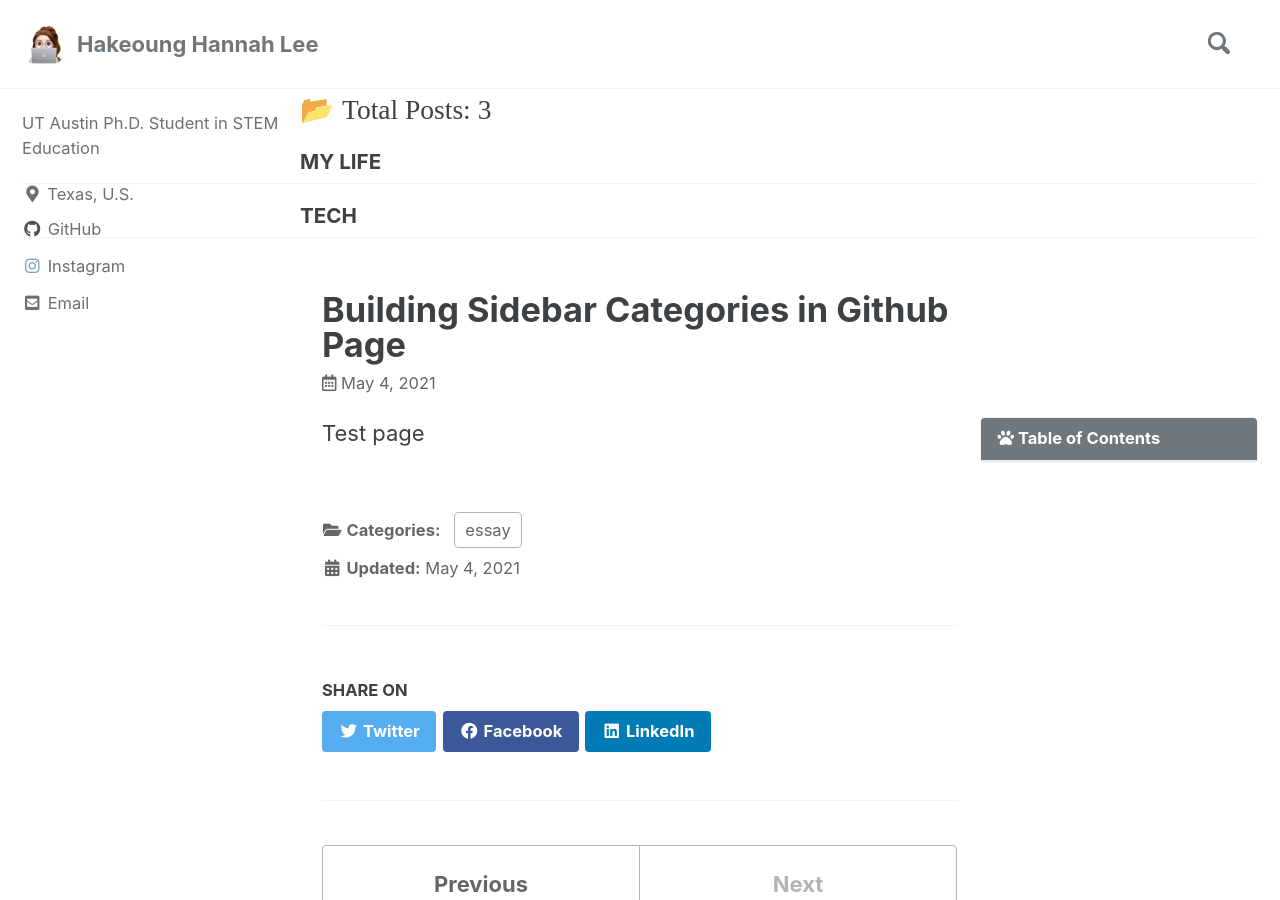
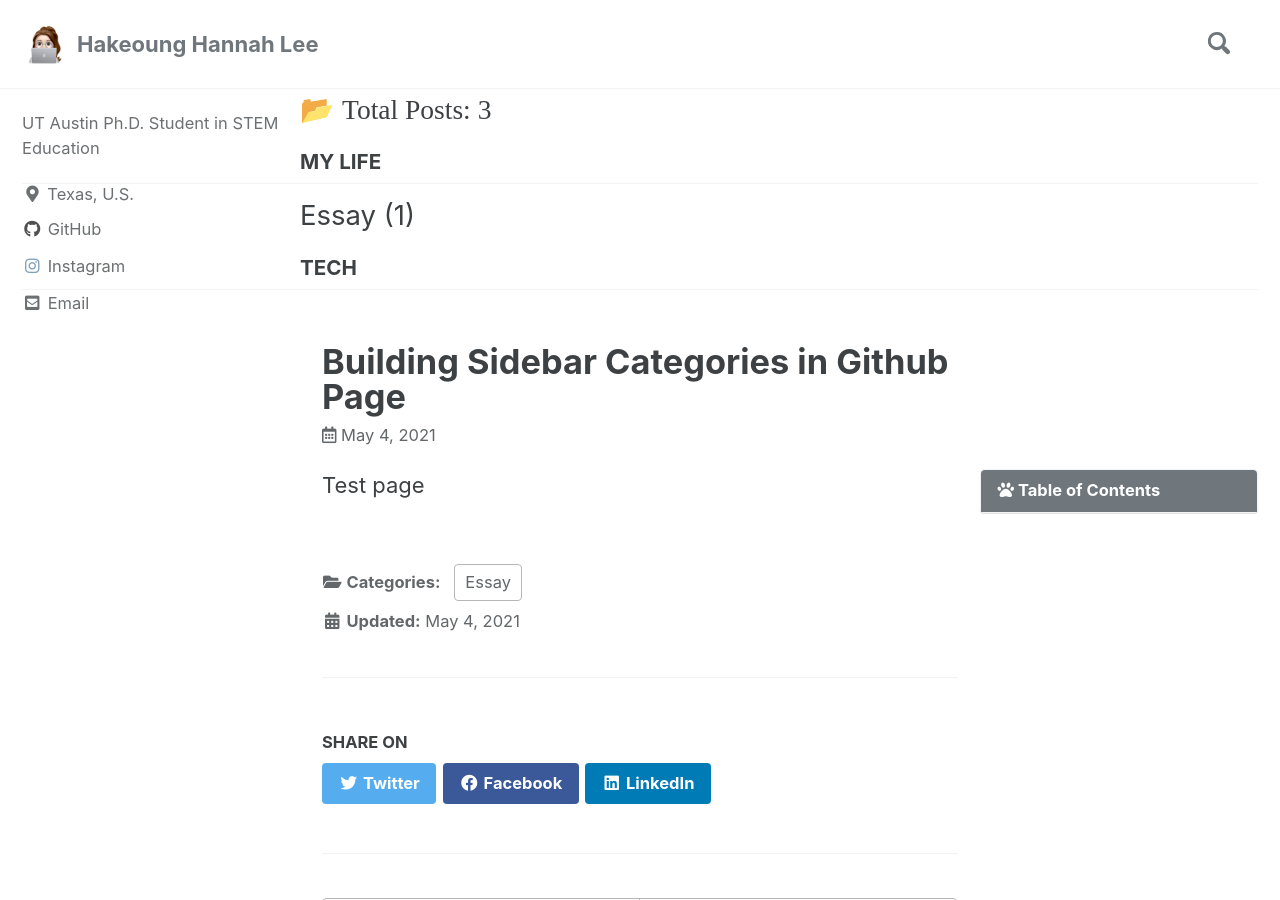
Before and after one commit to HakeoungLee/HakeoungLee.github.io, a Jekyll site: the page built from _posts/2021-05-04-testpage.md, in a window 1280 px wide and 900 px high. Built offline with Jekyll 4.4.1, drawn with Linux system fonts in a browser that asks for light colours; cached includes are drawn as plain includes; comment, search, counter and statistics services are not loaded.

Commit message:
Update 2021-05-04-testpage.md

```diff
--- a/_posts/2021-05-04-testpage.md
+++ b/_posts/2021-05-04-testpage.md
@@ -5,7 +5,7 @@ toc: true
 toc_label: "Table of Contents"
 toc_icon: "paw"
 categories:
-  - essay
+  - Essay
 
 title:  "Building Sidebar Categories in Github Page"
 ---
```
